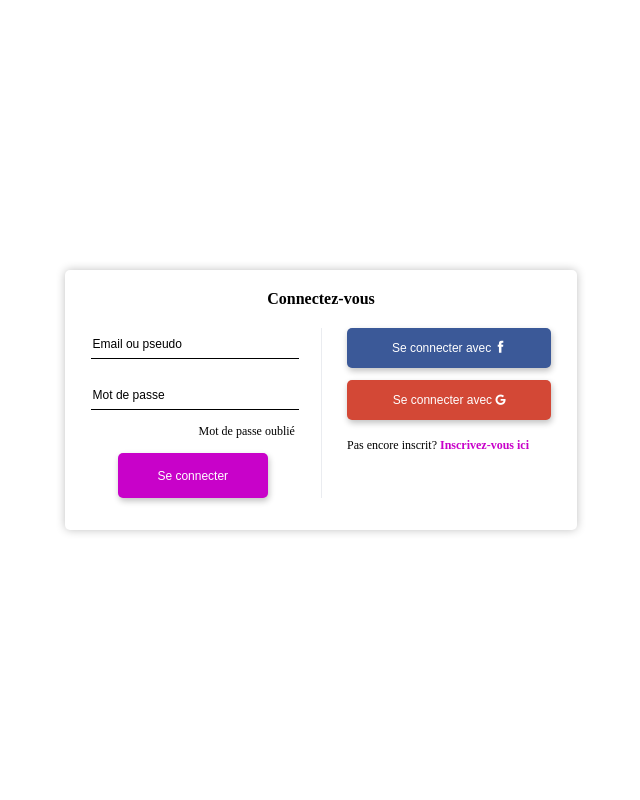
After one commit to Paulinebtn/musicon, a PHP site: page /connexion.html in a window 1280 px wide. The commit adds this page. Shown: the whole page, without its empty margins (319-959 px from the left). Run offline with PHP 8.4, Linux system fonts and the light colour scheme; some web fonts are replaced.

Commit message:
connexion

```diff
--- /dev/null
+++ b/connexion.html
@@ -0,0 +1,40 @@
+<!DOCTYPE html>
+<html lang="fr">
+<head>
+	<meta charset="UTF-8">
+	<title>Muzic On, personnalisez votre musique</title>
+	<meta name="description" content="Muzic On page d'accueil">
+
+	<!--icones-->
+	<link rel="stylesheet" href="https://maxcdn.bootstrapcdn.com/font-awesome/4.7.0/css/font-awesome.min.css">
+	<link href="css/themify-icons.css" rel="stylesheet">
+	<link rel="icon" type="image/png" href="img/logo-musicon.png">
+
+	<!--forme & responsive-->
+	<link rel="stylesheet" type="text/css" href="css/style.css" />
+	<meta name="viewport" content="width=device-width, initial-scale=1" />
+</head>
+
+<body class="connexion">
+	<main>
+		<div>Connectez-vous</div>
+		<div>
+			<div class="connexion-left">
+				<form>
+					<div>
+						<input type="text" placeholder="Email ou pseudo">
+						<input type="text" placeholder="Mot de passe">
+					</div>
+				</form>
+				<a href="#">Mot de passe oublié</a>
+				<a href="#"><button class="music-space button">Se connecter</button></a>
+			</div>
+			<div class="connexion-right">
+				<a href="#"><button>Se connecter avec <i class="ti-facebook"></i></button></a>
+				<a href="#"><button>Se connecter avec <i class="fa fa-google"></i></button></a>
+				<div>Pas encore inscrit? <a href="#">Inscrivez-vous ici</a></div>
+			</div>
+		</div>
+	</main>
+</body>
+</html>
--- a/css/style.css
+++ b/css/style.css
@@ -958,3 +958,131 @@ padding:10px;
 border-radius:5px;
 display:inline-block;
 }
+
+/* -------------------- PAGE : CONNEXION -------------------- */
+
+.connexion {
+	background-color: rgba(255, 255, 255, 0.84);
+	display: flex;
+	justify-content: center;
+	align-items: center;
+}
+
+.connexion main {
+	width: 40%;
+	height: 260px;
+	background-color: white;
+	box-shadow: 0px 0px 10px #c1c1c1;
+	border-radius: 5px;
+}
+
+.connexion main > div:first-child {
+	font-size: 16px;
+	font-weight: bold;
+	padding: 20px;
+	display: flex;
+	justify-content: center;
+}
+
+.connexion main > div:last-child {
+	display: flex;
+
+}
+
+.connexion main > div:last-child > div {
+	display: flex;
+	flex-direction: column;
+	align-items: center;
+	width: 50%;
+	height: 170px;
+}
+
+.connexion-left {
+	border-right: 1px solid rgb(234, 236, 240);
+	justify-content: space-between;
+}
+
+.connexion-left form {
+	width: 80%;
+}
+
+.connexion-left input {
+	border: 0;
+	border-bottom: 1px solid black;
+	width: 100%;
+	height: 28px;
+	outline: none;
+}
+
+.connexion-left input:focus {
+	border-bottom: 1px solid #C802C9;
+}
+
+.connexion-left input:last-child {
+	margin-top: 20px;
+}
+
+.connexion-left input::placeholder {
+	font-size: 12px;
+	color: black;
+}
+
+.connexion-left > a:nth-child(2) {
+	text-align: right;
+	width: 80%;
+	font-size: 12px;
+	color: black;
+	transition-duration: 0.4s;
+}
+
+.connexion-left > a:nth-child(2):hover {
+	color:#C802C9;
+}
+
+.connexion-right > a {
+	width: 80%;
+}
+
+.connexion-right a button {
+	width: 100%;
+	height: 40px;
+	border-radius: 5px;
+	color: white;
+	border: 0;
+	font-size: 12px;
+	cursor: pointer;
+	outline: none;
+	box-shadow: 1px 3px 6px #c1c1c1;
+	transition-duration: 0.4s;
+}
+
+.connexion-right a:first-child button {
+	background-color: #3b5998;
+}
+
+.connexion-right a:first-child button:hover {
+	background-color: #3861b5;
+}
+
+.connexion-right a:nth-child(2) button {
+	margin-top: 12px;
+	background-color: #d34836;
+}
+
+.connexion-right a:nth-child(2) button:hover {
+	background-color: #e4503d;
+}
+
+.connexion-right div:last-child {
+	font-size: 12px;
+	margin-top: 18px;
+	color: black;
+	width: 80%;
+}
+
+.connexion-right div:last-child a {
+	color: #C802C9;
+	font-weight: bold;
+}
+
+/* -------------------- PAGE : INSCRIPTION -------------------- */
```
Also changed, not shown: inscription.php (added, +22 -0 lines).
